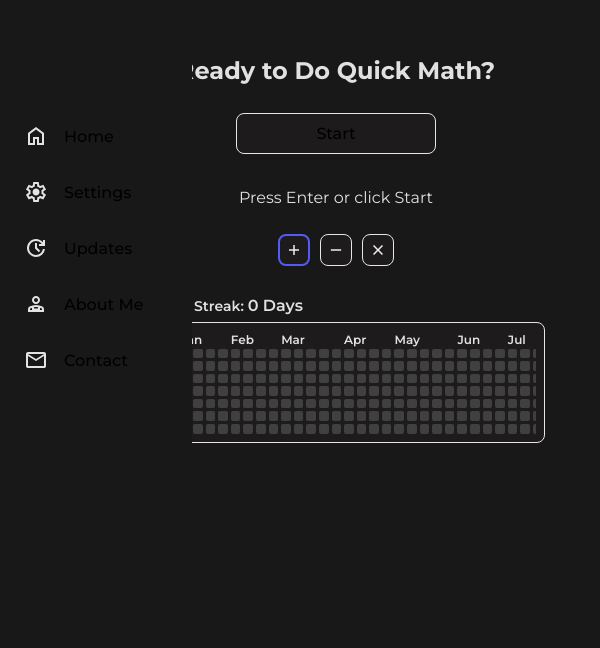
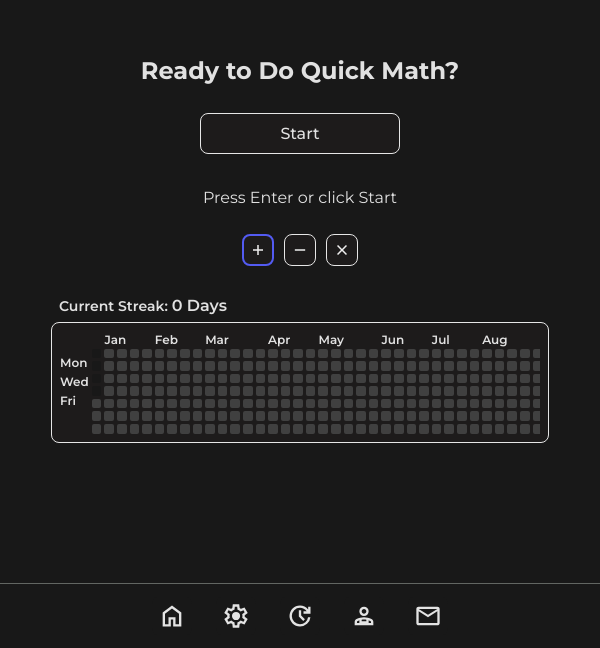
Before and after one commit to Joefahing/quick-maths, a React (Vite) app: page / in a window 600 px wide. Shown: the part 152-800 px from the top of the page. Built offline with nearby package versions, Linux system fonts and the light colour scheme.

Commit message:
Side Menu Mobile

```diff
--- a/src/components/GameLayout/GameLayout.module.css
+++ b/src/components/GameLayout/GameLayout.module.css
@@ -1,11 +1,25 @@
 .game_layout {
 	min-height: 100svh;
 	width: 100%;
+	min-width: var(--bp-xs);
 	display: grid;
 	grid-template-columns: var(--sidebar_width) 1fr;
 
+	@media (max-width: 765px)
+	{
+		grid-template-columns: 1fr;
+		grid-template-rows: 1fr auto;
+
+		.content_container {
+			grid-row: 1 / 2;
+		}
+
+		.side_menu {
+			grid-row: 2 / 3;
+		}
+	}
+
 	.content_container {
-		min-height: 1svh;
 		display: flex;
 		align-items: center;
 		justify-content: center;
--- a/src/components/IntroPanel/ActivityHeatmap/ActivityHeatmap.module.css
+++ b/src/components/IntroPanel/ActivityHeatmap/ActivityHeatmap.module.css
@@ -26,7 +26,7 @@
 		background-color: var(--color-surface);
 
 		.heatmap_content {
-			max-width: 25rem;
+			max-width: 20rem;
 			display: grid;
 			overflow: auto;
 			margin: 0.5rem;
@@ -35,6 +35,11 @@
 				'day_header	heatmap';
 			column-gap: var(--grid_gap);
 
+			@media (min-width: 480px)
+			{
+				max-width: 30rem;
+			}
+
 			@media (min-width: 768px) {
 				max-width: 45rem;
 			}
--- a/src/components/Share/SideMenu/SideMenu.module.css
+++ b/src/components/Share/SideMenu/SideMenu.module.css
@@ -1,4 +1,8 @@
 .side_menu {
+
+	/* desktop view */
+	@media (min-width: 766px)
+	{
 		position: sticky;
 		top: 0;
 		height: 100svh;
@@ -31,3 +35,32 @@
 			}
 		}
 	}
+
+	/* mobile view */
+	@media (max-width: 765px) {
+		position: fixed;
+		left: 0;
+		right: 0;
+		bottom: 0;
+		width: 100%;
+		z-index: 20;
+		border-top: 1px solid var(--color-border-muted-l);
+
+		.side_menu_label_expander {
+			width: 100%;
+			height: 100%;
+
+			.side_menu_container {
+				display: flex;
+				flex-direction: row;
+				justify-content: center;
+				align-items: center;
+				height: 100%;
+				background-color: var(--color-background);
+				pointer-events: auto;
+				padding: 0.75rem 1rem;
+				gap: 1.5rem;
+			}
+		}
+	}
+}
--- a/src/components/Share/SideMenu/SideMenu.tsx
+++ b/src/components/Share/SideMenu/SideMenu.tsx
@@ -16,7 +16,7 @@ import classes from './SideMenu.module.css';
 export function SideMenu(): JSX.Element {
 
 	const navigate: NavigateFunction = useNavigate();
-	const iconSize: number = 24;
+	const iconSize: number = 28;
 	const noop = (): void => {};
 
 	return (
--- a/src/components/Share/SideMenu/SideMenuButton/SideMenuButton.module.css
+++ b/src/components/Share/SideMenu/SideMenuButton/SideMenuButton.module.css
@@ -1,9 +1,36 @@
 .side_menu_button {
-	--menu_item_icon_height: 2rem;
+	--menu_item_icon_height: 50px;
 
+	padding: 4px;
+	width: 2.5rem;
+	height: 2.5rem;
+	border-width: 0;
+	display: flex;
+	align-items: center;
+	justify-content: center;
+	background: var(--color-background);
+
+	&:active {
+		transform: scale(0.97);
+		background-color: var(--color-hover);
+	}
+
+	&:hover,
+	&:focus,
+	&:focus-visible
+	{
+		outline: none;
+		background-color: var(--color-background);
+	}
+
+	.side_menu_button_label {
+		display: none;
+	}
+
+	@media (min-width: 766px)
+	{
 		display: grid;
-	grid-template-columns: var(--menu_item_icon_height) 1fr;
-	align-items: center;
+		grid-template-columns: 2.5rem 1fr;
 		min-height: var(--menu_item_icon_height);
 		gap: 0.5rem;
 		width: auto;
@@ -13,14 +40,9 @@
 		user-select: none;
 		transform-origin: left center;
 		border-width: 0;
-	background: var(--color-background);
 		transition:
 			transform 120ms ease,
 			background-color 120ms ease;
-
-	&:active {
-		transform: scale(0.97);
-	}
 
 		&:hover,
 		&:focus,
@@ -31,10 +53,12 @@
 		}
 
 		.side_menu_button_label {
+			display: block;
 			padding-top: 0;
 			font-size: var(--font-size-md);
-		font-weight: 500;
+			font-weight: 600;
 			overflow: hidden;
 			white-space: nowrap;
 		}
 	}
+}
--- a/src/index.css
+++ b/src/index.css
@@ -50,6 +50,7 @@ button {
 	font-size: var(--font-size-md);
 	font-weight: 500;
 	font-family: inherit;
+	color: var(--color-text-primary);
 	background-color: var(--color-surface);
 	cursor: pointer;
 	transition: border-color 0.25s;
--- a/src/shared/styles/theme.dark.css
+++ b/src/shared/styles/theme.dark.css
@@ -23,6 +23,7 @@
 	/* Border colors */
 	--color-border: #e6e6e6;
 	--color-border-muted: #8d918b;
+	--color-border-muted-l: #626662;
 
 	/* Interactive colors  */
 	--color-focus: #ffffff;
--- a/src/shared/styles/tokens.css
+++ b/src/shared/styles/tokens.css
@@ -13,7 +13,7 @@
 	--border-radius: 0.5rem;
 
 	/* Screen Sizes */
-	--bp-xs: 0px;
+	--bp-xs: 360px;
 	--bp-s: 480px;
 	--bp-md: 768px;
 	--bp-lg: 1024px;
```
Also changed, not shown: src/components/IntroPanel/IntroPanel.module.css (line endings or trailing spaces). Lines whose indentation alone changed are shown as unchanged.
